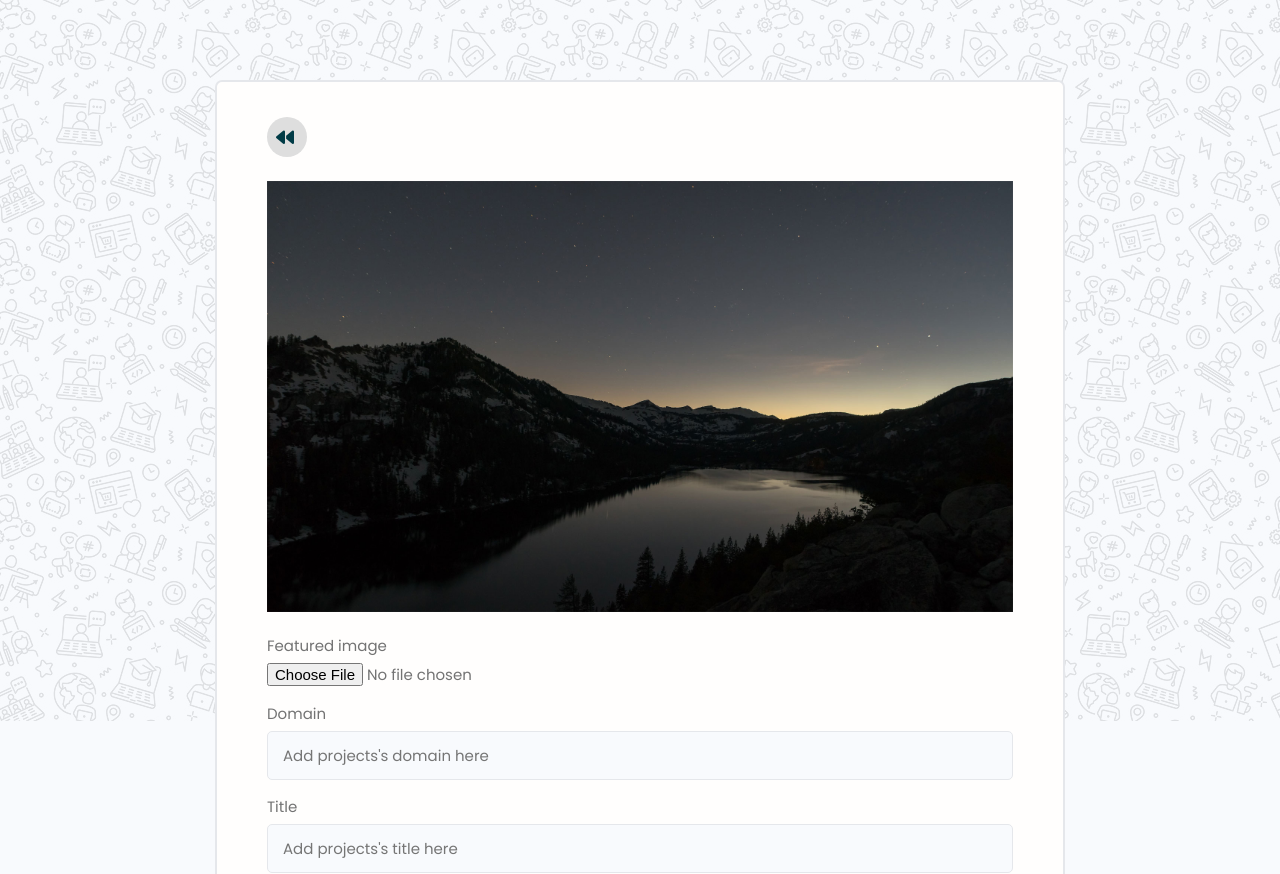
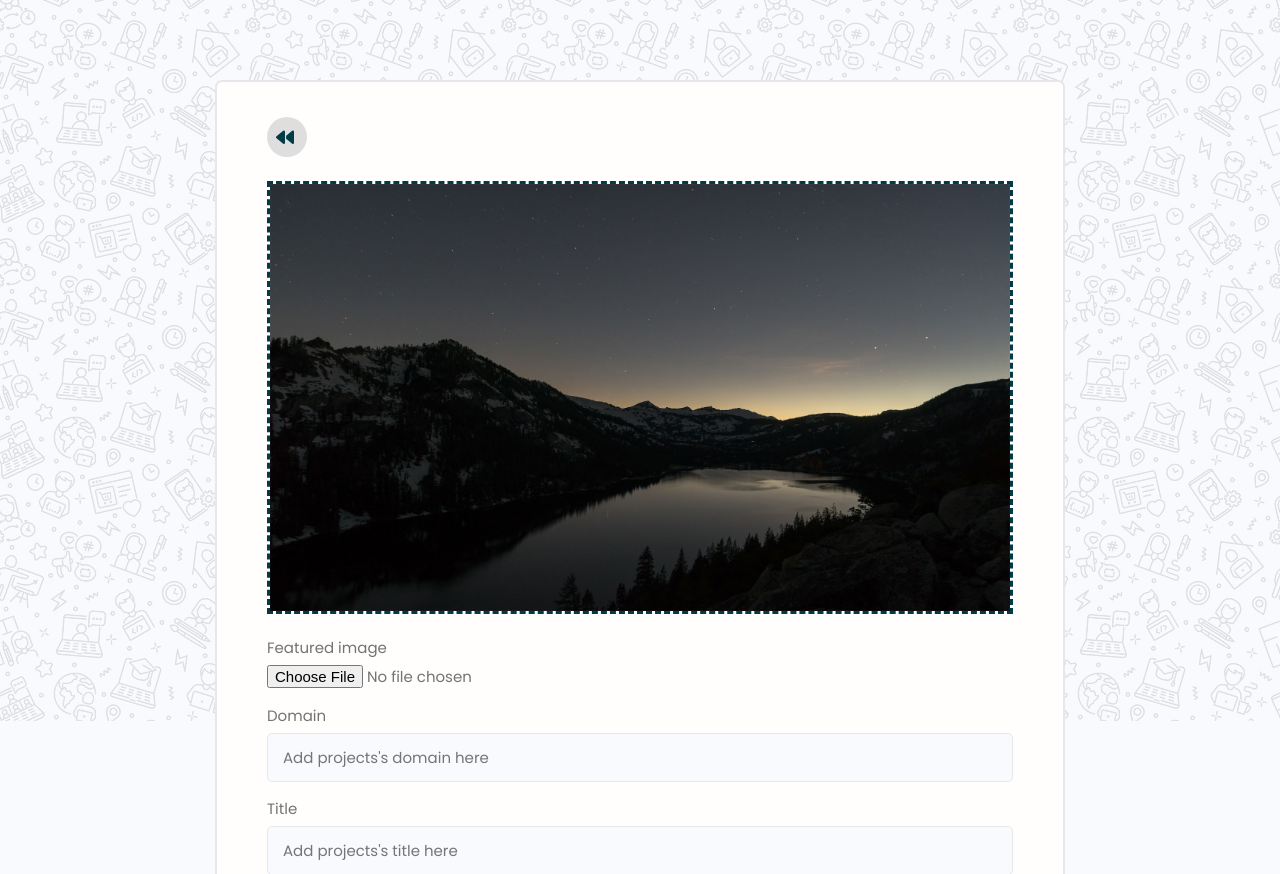
Before and after one commit to Rahulnisanth/TechInferno-Hub, a Django app: page /projects/create-project/ in a window 1280 px wide. Shown: the part 79-953 px from the top of the page. Run offline with Django 4.2, Linux system fonts and the light colour scheme; the visitor is signed in with stand-in values (Sample User, id 1); some libraries are stand-ins or nearby versions.

Commit message:
added-dashedPreviewer

```diff
--- a/blogs/templates/blog_form.html
+++ b/blogs/templates/blog_form.html
@@ -1,6 +1,12 @@
 {% extends 'index.html' %}
 {% load static %}
 {% block content %}
+<style>
+    #image-preview {
+        border: 3px dashed var(--color-main);
+        object-fit: cover;
+    }
+</style>
 <main class="formPage my-xl">
     <div class="content-box">
         <div class="formWrapper">
--- a/projects/templates/project_form.html
+++ b/projects/templates/project_form.html
@@ -1,10 +1,16 @@
 {% extends 'index.html' %}
 {% load static %}
 {% block content %}
+<style>
+      #image-preview {
+            border: 3px dashed var(--color-main);
+            object-fit: cover;
+      }
+</style>
 <main class="formPage my-xl">
       <div class="content-box">
             <div class="formWrapper">
-                  <a class="backButton" href="{% url 'projects' %}"><i class="fa-solid fa-backward"></i></a>
+                  <a class="backButton" href="{% url 'user-profile' %}"><i class="fa-solid fa-backward"></i></a>
                   <br>
                   <form class="form" method="POST" enctype="multipart/form-data">
                         {% csrf_token %}
--- a/user/templates/profile_form.html
+++ b/user/templates/profile_form.html
@@ -11,7 +11,7 @@
 
       #image-preview {
             border-radius: 50%;
-            border: 2px solid var(--color-main);
+            border: 3px dashed var(--color-main);
             object-fit: cover;
             height: 20rem;
             width: 20rem;
```
